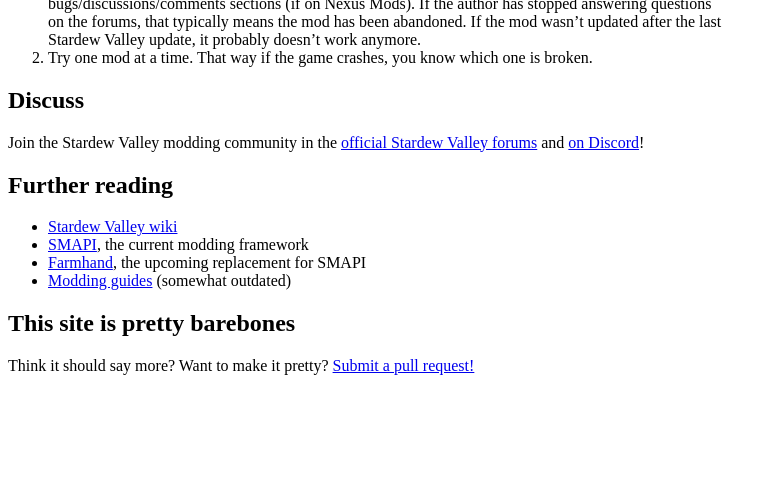
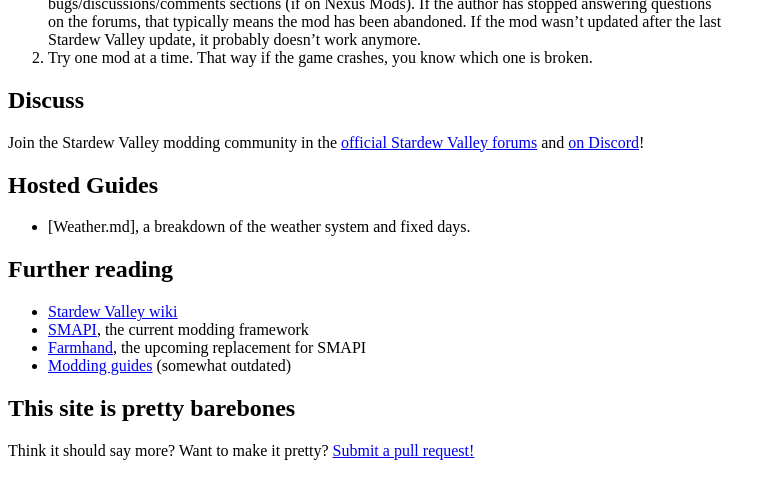
Before and after one commit to Pathoschild/canimod.github.io, a Jekyll site: the page built from index.md, in a window 1280 px wide, cut to the strip 324-823 px from the top of the page. Shown: the whole strip, without its empty margins (0-775 px from the left). Built offline with Jekyll 4.4.1, drawn with Linux system fonts in a browser that asks for light colours.

Commit message:
Linking something, test.

```diff
--- a/index.md
+++ b/index.md
@@ -26,6 +26,8 @@
 Join the Stardew Valley modding community in the [official Stardew Valley forums](http://community.playstarbound.com/forums/mods.215/)
 and [on Discord](https://discordapp.com/invite/0t3fh2xhHVc6Vdyx)!
 
+## Hosted Guides
+* [Weather.md], a breakdown of the weather system and fixed days.
 
 ## Further reading
 * [Stardew Valley wiki](http://stardewvalleywiki.com/)
```
